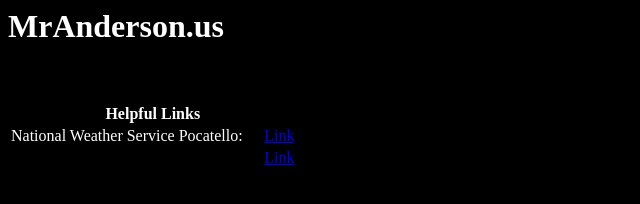
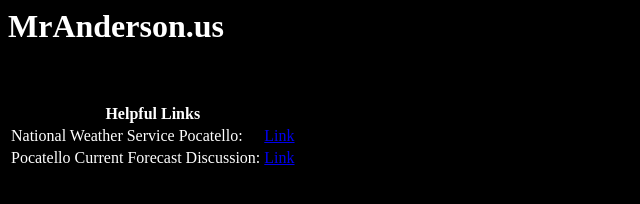
Before and after one commit to MattSWoods/MattSWoods.github.io, a plain HTML site: page index.html in a window 1280 px wide. Shown: the whole page, without its empty margins (0-640 px from the left). Drawn offline with Linux system fonts and the light colour scheme.

Commit message:
Update index.html

```diff
--- a/index.html
+++ b/index.html
@@ -12,7 +12,7 @@
 					</td>
 				</tr>
 				<tr>
-					<td>Pocatello Current Forecast Discussion:</td>
+					<td><font color="white">Pocatello Current Forecast Discussion:</font></td>
 					<td><a href="https://forecast.weather.gov/product.php?site=PIH&issuedby=PIH&product=AFD&format=txt&version=1&glossary=0">Link</a></td>
 				</tr>
 			</table>
```
